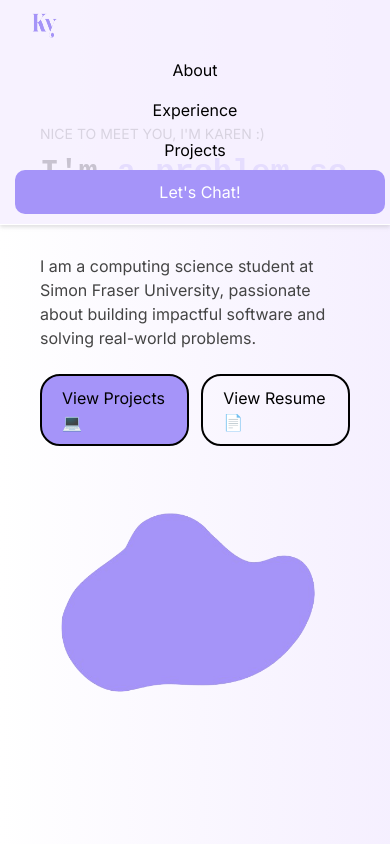
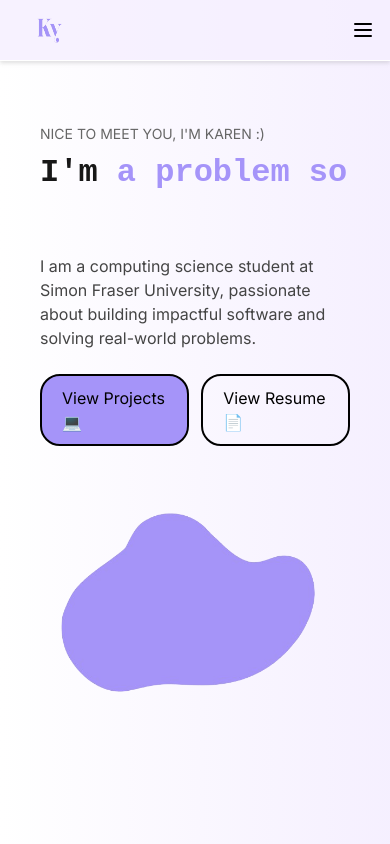
Before and after one commit to karyao/PersonalWebsite, a Next.js app: page / in a window 390 px wide. Shown: the top 844 px of the page. Built offline with nearby package versions, Linux system fonts and the light colour scheme.

Commit message:
feat(navbar): added hamburger bar

```diff
--- a/components/NavBar.tsx
+++ b/components/NavBar.tsx
@@ -1,19 +1,45 @@
-import styles from './styles/NavBar.module.css';
+import { useState } from 'react'
+import { Menu, X } from 'lucide-react'
+import styles from './styles/NavBar.module.css'
 
 export default function NavBar() {
+  const [open, setOpen] = useState(false)
+
   return (
-    <nav className={styles.nav} aria-label="Main navigation">
-      <div className={styles.title}>
-        <a href="#home">
-          <img src="/KY_Logo_Purple.png" alt="Karen Yao Logo" className={styles.logo} />
+    <nav className={styles.nav}>
+      <a href="#home" className={styles.logoLink}>
+        <img
+          src="/KY_Logo_Purple.png"
+          alt="Karen Yao Logo"
+          className={styles.logo}
+        />
+      </a>
+
+      <button
+        className={styles.menuButton}
+        onClick={() => setOpen((o) => !o)}
+        aria-label="Toggle menu"
+      >
+        {open ? <X size={24} /> : <Menu size={24} />}
+      </button>
+
+      <div className={`${styles.links} ${open ? styles.open : ''}`}>
+        <a href="#about" onClick={() => setOpen(false)}>
+          About
+        </a>
+        <a href="#experience" onClick={() => setOpen(false)}>
+          Experience
+        </a>
+        <a href="#projects" onClick={() => setOpen(false)}>
+          Projects
+        </a>
+        <a className={styles.contact}
+          href="#contact"
+          onClick={() => setOpen(false)}
+        >
+        Let’s Chat!
         </a>
       </div>
-      <div className={styles.links}>
-        <a href="#about">About</a>
-        <a href="#experience">Experience</a>
-        <a href="#projects">Projects</a>
-        <a className={styles.contact} href="#contact">Let's Chat!</a>
-      </div>
     </nav>
-  );
+  )
 }
--- a/components/styles/NavBar.module.css
+++ b/components/styles/NavBar.module.css
@@ -1,4 +1,3 @@
-
 .nav {
   position: fixed;
   top: 0;
@@ -13,19 +12,23 @@
   background-color: rgba(245, 239, 255, 0.8);
   border-bottom: 1px solid white;
   box-shadow: 0 2px 4px rgba(150, 150, 150, 0.3);
-  flex-wrap: wrap;
 }
 
-.title {
-  font-size: 26px;
-  font-weight: bold;
-  color: white;
+.logoLink {
+  margin-left: 20px;
 }
 
 .logo {
-  margin-left: 20px;
   width: 30px;
   height: 30px;
+}
+
+.menuButton {
+  display: none;
+  background: none;
+  border: none;
+  cursor: pointer;
+  color: black;
 }
 
 .links {
@@ -44,11 +47,12 @@
   color: #a594f9;
 }
 
+
 .links a.contact {
   background-color: #a594f9;
   color: white;
-  border-radius: 10px;
-  padding: 10px 20px;
+  border-radius: 20px;
+  padding: 10px;
   margin-left: 10px;
 }
 
@@ -59,25 +63,33 @@
 
 /* ——— MOBILE ——— */
 @media (max-width: 600px) {
-  .nav {
-    flex-direction: column;
-    align-items: flex-start;
-    padding: 10px;
+  .menuButton {
+    display: block;
   }
 
-  .title {
-    margin-bottom: 10px;
+
+  .links {
+    display: none;
+    position: absolute;
+    top: 100%;
+    left: 0;
+    width: 100%;
+    flex-direction: column;
+    background-color: rgba(245, 239, 255, 0.95);
   }
 
-  .links {
-    width: 100%;
-    flex-direction: column;
+  .links.open {
+    display: flex;
+    border-bottom: 1px solid #e2dcfd;
   }
 
   .links a {
-    padding: 8px 0;
+    padding: 12px 0;
     width: 100%;
     text-align: center;
   }
 
+  .contact {
+    margin: 8px 0;
+  }
 }
```
